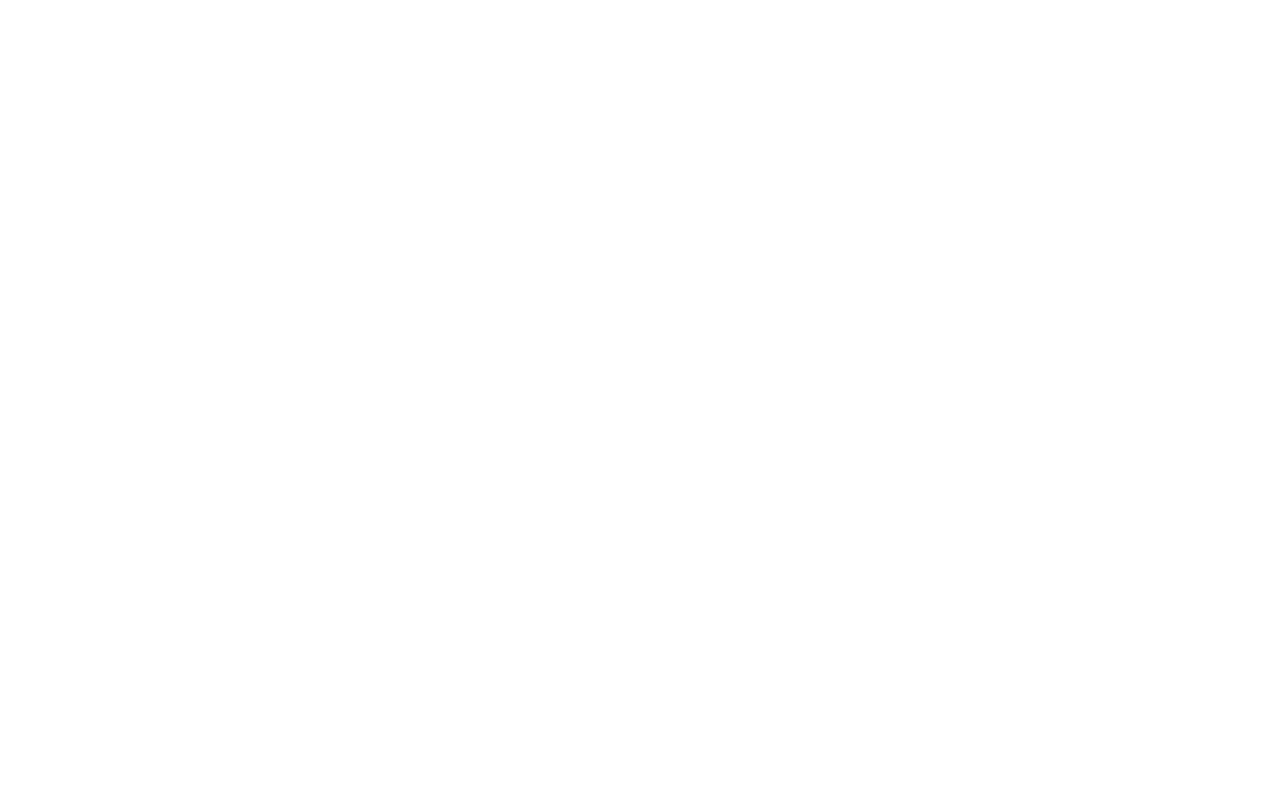
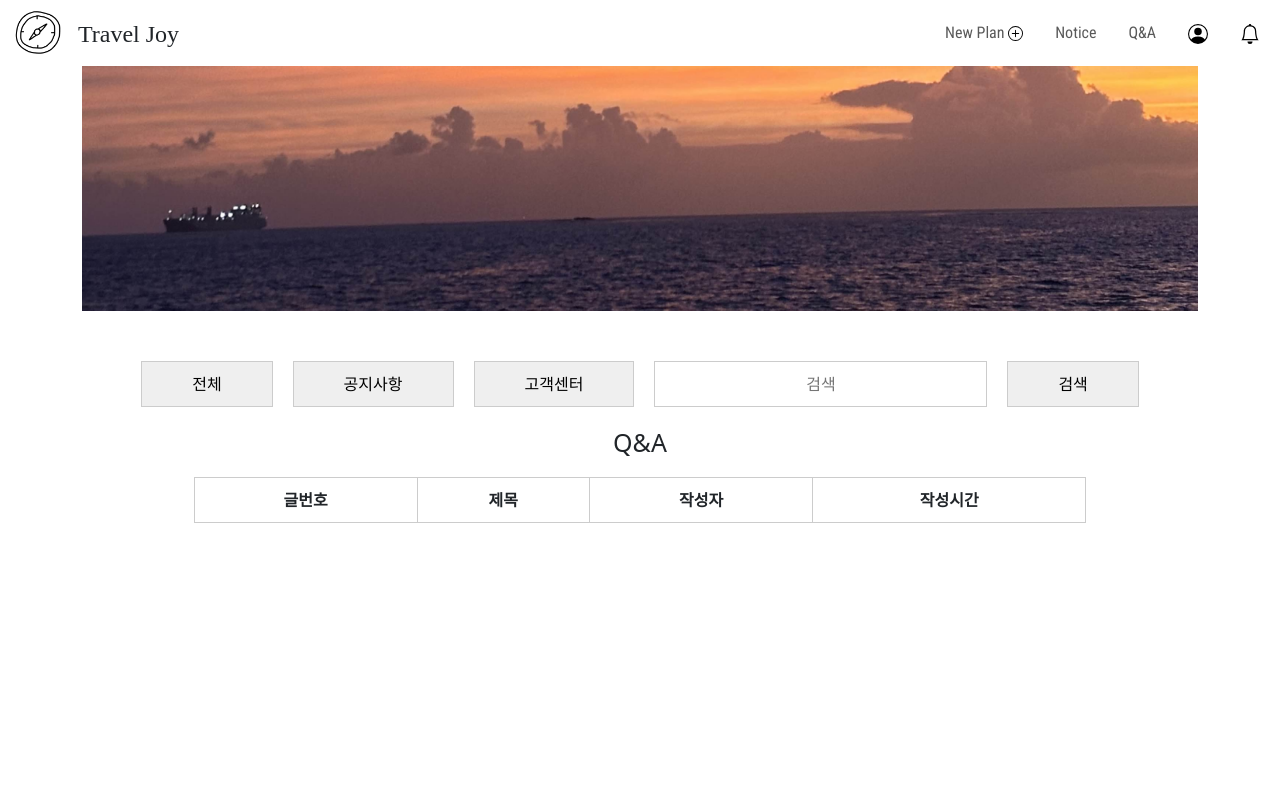
Before and after one commit to PARKJINKYEONG/project, a React (Create React App) app: page /userQna in a window 1280 px wide. Before the commit this address had no page. Shown: the top 800 px of the page. Built offline with nearby package versions, Linux system fonts and the light colour scheme; a web font is replaced by a local one.

Commit message:
FAQ UI
* FAQ
Co-authored-by: MegaCoffeeSeok <jo124635@naver.com>

```diff
--- a/package.json
+++ b/package.json
@@ -9,14 +9,13 @@
     "@testing-library/user-event": "^13.5.0",
     "axios": "^1.7.2",
     "bootstrap": "^5.3.3",
-
     "date-fns": "^3.6.0",
     "http-proxy-middleware": "^3.0.0",
     "react": "^18.3.1",
     "react-datepicker": "^7.3.0",
     "react-dom": "^18.3.1",
     "react-modal": "^3.16.1",
-    "react-router-dom": "^6.25.1",
+    "react-router-dom": "^6.26.0",
     "react-scripts": "5.0.1",
     "web-vitals": "^2.1.4"
   },
--- a/src/App.js
+++ b/src/App.js
@@ -6,8 +6,9 @@
 import Template from "./pages/template";
 import ChangeInfoRoutes from './pages/changeInfoAsManager/changeInfoRoutes';
 import BookmarkRoutes from "./pages/bookmark/bookmarkRoutes";
+import UserQna from "./userQna";
+import QnA from "./userQna";
 import StatisticRoutes from "./pages/statistic/statisticRoutes";
-
 
 
 
@@ -29,7 +30,6 @@
 
 
     return <>
-
         <Routes>
             <Route element={<Template/>}>
                 <Route path="/" element={<Home/>} />
@@ -40,9 +40,8 @@
                 <Route path="/admin" />
                 <Route path="/changeInfo/*" element={<ChangeInfoRoutes/>} />
                 <Route path="/bookmark/*" element={<BookmarkRoutes/>} />
+                <Route path="/userQna" element={<QnA/>}></Route>
                 <Route path="/statistics/*" element={<StatisticRoutes/>}/>
-
-
 
             </Route>
         </Routes>
--- a/src/components/styles/common.css
+++ b/src/components/styles/common.css
@@ -41,7 +41,6 @@
     font-style: normal;
   }
 
-
 #bg-color{
     background-color: white;
 }
--- a/src/pages/header.js
+++ b/src/pages/header.js
@@ -17,6 +17,18 @@
     }
 
 
+
+    var isAuth=false;
+
+    function change(){
+        console.log('click!',isAuth)
+        if(isAuth==false)
+            isAuth=true;
+        else
+            isAuth=false;
+    }
+
+
     return <>
     <nav className="navbar navbar-expand-md fixed-top style.header roboto-condensed-engfont " id="bg-color">
         {(isAuth===true)?
@@ -24,6 +36,7 @@
                 <div className="col-4">
                     <Link className="navbar-brand" to="/">
                         <img src="/images/sample_logo.png" style={{width:'50px',height:'50px'}} alt="logo"/>
+
                     </Link>
                 </div>
                 <div className="col-4 text-center fs-2 playwrite-dk-loopet-engfont">
@@ -51,10 +64,12 @@
                 <div className="col-6">
                     <Link className="navbar-brand" to="/">
                         <img src="/images/sample_logo.png" style={{width:'50px',height:'50px'}} alt="logo"/>
+
                     </Link>
                     <div className={style.headerTitle}>Travel Joy</div>
 
                 </div>
+
                 <div className="col-6 text-end">
                     <button className="navbar-toggler" type="button" data-bs-toggle="collapse" data-bs-target="#mynavbar">
                     <span className="navbar-toggler-icon"></span>
--- /dev/null
+++ b/src/userQna.css
@@ -0,0 +1,52 @@
+/* src/components/QnA.css */
+
+.qna-container {
+  width: 100%;
+  margin: 0 auto;
+  text-align: center;
+}
+
+.header-image {
+  margin-top: 66px;
+  margin-bottom: 30px;
+  width: 100%;
+  height: auto;
+}
+
+.menu {
+  display: flex;
+  justify-content: center;
+  margin: 20px 0;
+}
+
+.menu button, .menu input {
+  margin: 0 10px;
+  padding: 10px 50px;
+  font-size: 16px;
+  border: 1px solid #ccc;
+  text-align: center;
+}
+
+.qna-section {
+  margin: 20px auto;
+  width: 80%;
+
+}
+
+.qna-section h2 {
+  font-size: 25px;
+  margin-bottom: 20px;
+}
+
+.qna-section table {
+  width: 100%;
+  border-collapse: collapse;
+  margin-bottom: 500px;
+}
+
+.qna-section th, .qna-section td {
+
+  border: 1px solid #ccc;
+  padding: 10px;
+  text-align: center;
+}
--- /dev/null
+++ b/src/userQna.js
@@ -0,0 +1,40 @@
+// src/components/QnA.js
+
+import React from 'react';
+import './userQna.css';
+
+const QnA = () => {
+    return <>
+
+        <div className="qna-container">
+             <div className="header">
+              <img src="/images/Mask_group.png" alt="Header" className="header-image" />
+            </div>
+            <div className="menu">
+                <button>전체</button>
+                <button>공지사항</button>
+                <button>고객센터</button>
+                <input type="text" placeholder="검색" />
+                <button>검색</button>
+            </div>
+            <div className="qna-section">
+                <h2>Q&A</h2>
+                <table>
+                    <thead>
+                        <tr>
+                            <th>글번호</th>
+                            <th>제목</th>
+                            <th>작성자</th>
+                            <th>작성시간</th>
+                        </tr>
+                    </thead>
+                    <tbody>
+                        {/* 데이터가 여기에 추가됩니다 */}
+                    </tbody>
+                </table>
+            </div>
+        </div>
+    </>
+}
+
+export default QnA;
```
Also changed, not shown: public/images/Mask_group.png (added), src/components/styles/Header.module.css (line endings or trailing spaces), 1 other file (tests, documents, lock files or other folders).
